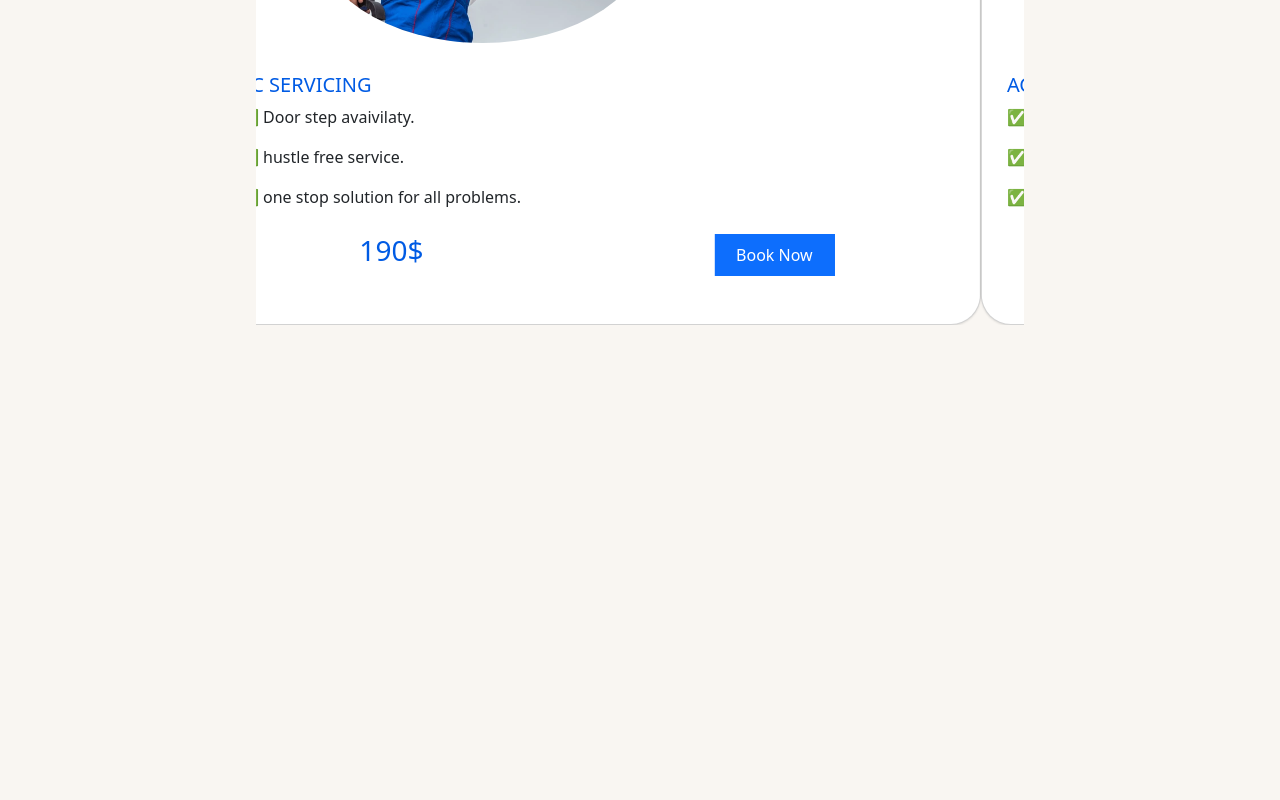
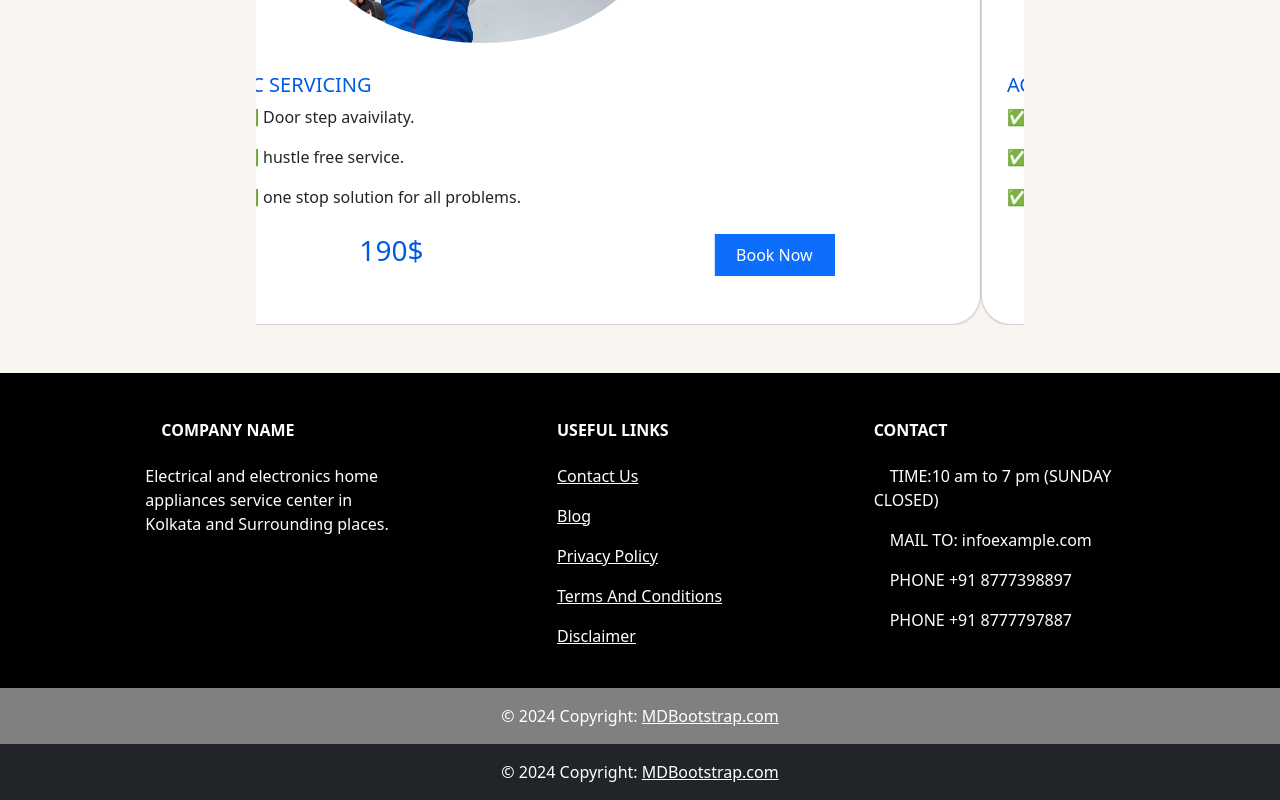
Before and after one commit to Udipta18/project_refrigerator, an Angular app in the folder production-client/: page / in a window 1280 px wide. Shown: the part 1456-2256 px from the top of the page. Before the commit the page ends 1781 px from the top, so only its background shows below. Built offline with nearby package versions, Linux system fonts and the light colour scheme.

Commit message:
Footer Uploaded

```diff
--- a/production-client/angular.json
+++ b/production-client/angular.json
@@ -112,5 +112,9 @@
         }
       }
     }
+  },
+
+  "cli": {
+    "analytics": false
   }
 }
--- a/production-client/package.json
+++ b/production-client/package.json
@@ -12,6 +12,7 @@
   "private": true,
   "dependencies": {
     "@angular/animations": "^17.3.0",
+    "@angular/cdk": "^17.3.0",
     "@angular/common": "^17.3.0",
     "@angular/compiler": "^17.3.0",
     "@angular/core": "^17.3.0",
@@ -23,10 +24,12 @@
     "@angular/ssr": "^17.3.0",
     "@fortawesome/angular-fontawesome": "^0.14.1",
     "@fortawesome/fontawesome-svg-core": "^6.5.1",
+    "@fortawesome/free-brands-svg-icons": "^6.5.1",
     "@fortawesome/free-solid-svg-icons": "^6.5.1",
     "bootstrap": "^5.3.3",
     "express": "^4.18.2",
     "jquery": "^3.7.1",
+    "ngx-sharebuttons": "^13.0.0",
     "popper.js": "^1.16.1",
     "rxjs": "~7.8.0",
     "swiper": "^11.0.7",
--- a/production-client/src/app/app.component.html
+++ b/production-client/src/app/app.component.html
@@ -1,3 +1,4 @@
 <app-card-body ></app-card-body>
 <app-review></app-review>
 <app-fixed-side-nav></app-fixed-side-nav>
+<app-footer></app-footer>
--- a/production-client/src/app/app.component.ts
+++ b/production-client/src/app/app.component.ts
@@ -3,11 +3,14 @@ import { RouterOutlet } from '@angular/router';
 import { CardBodyComponent } from './card-body/card-body.component';
 import { ReviewComponent } from './review/review.component';
 import { FixedSideNavComponent } from './fixed-side-nav/fixed-side-nav.component';
+import { FooterComponent } from './footer/footer.component';
+
+
 
 @Component({
   selector: 'app-root',
   standalone: true,
-  imports: [RouterOutlet,CardBodyComponent,ReviewComponent,FixedSideNavComponent],
+  imports: [RouterOutlet,CardBodyComponent,ReviewComponent,FixedSideNavComponent,FooterComponent],
   templateUrl: './app.component.html',
   styleUrl: './app.component.scss',
   schemas:[CUSTOM_ELEMENTS_SCHEMA]
--- /dev/null
+++ b/production-client/src/app/footer/footer.component.html
@@ -0,0 +1,87 @@
+<!-- Footer -->
+<footer class="bg-dark text-center text-white">
+  <!-- Section: Social media -->
+
+  <!-- Section: Social media -->
+
+  <!-- Section: Links  -->
+  <section class="" style="background-color: black;">
+    <div class="container text-center text-md-start mt-5">
+      <!-- Grid row -->
+      <div class="row mt-3">
+        <!-- Grid column -->
+        <div class="col-md-3 col-lg-4 col-xl-3 mx-auto mb-4 mt-5">
+          <!-- Content -->
+          <h6 class="text-uppercase fw-bold mb-4">
+            <i class="fas fa-gem me-3"></i>Company name
+          </h6>
+          <p>
+            Electrical and electronics home appliances service  center in Kolkata and Surrounding places.
+          </p>
+        </div>
+
+        <div class="col-md-3 col-lg-2 col-xl-2 mx-auto mb-4 mt-5">
+          <!-- Links -->
+          <h6 class="text-uppercase fw-bold mb-4">
+            Useful links
+          </h6>
+          <p>
+            <a href="#!" class="text-reset">Contact Us</a>
+          </p>
+          <p>
+            <a href="#!" class="text-reset"> Blog </a>
+          </p>
+          <p>
+            <a href="#!" class="text-reset">Privacy Policy</a>
+          </p>
+          <p>
+            <a href="#!" class="text-reset">Terms And Conditions</a>
+          </p>
+          <p>
+            <a href="#!" class="text-reset">Disclaimer</a>
+          </p>
+        </div>
+        <!-- Grid column -->
+
+        <!-- Grid column -->
+        <div class="col-md-4 col-lg-3 col-xl-3 mx-auto mb-md-0 mb-4 mt-5">
+          <!-- Links -->
+          <h6 class="text-uppercase fw-bold mb-4">
+            Contact
+          </h6>
+
+          <p><i class="fas fa-home me-3"></i>TIME:10 am to 7 pm (SUNDAY CLOSED)</p>
+            <p>
+              <i class="fas fa-envelope me-3"></i>
+               MAIL TO: infoexample.com
+            </p>
+            <p><i class="fas fa-phone me-3"></i> PHONE +91 8777398897</p>
+            <p><i class="fas fa-print me-3"></i> PHONE +91 8777797887</p>
+        </div>
+        <!-- Grid column -->
+      </div>
+      <!-- Grid row -->
+    </div>
+
+  </section>
+
+
+  <div class="text-center p-3" style="background-color: gray;">
+    © 2024 Copyright:
+    <a class="text-white" href="https://mdbootstrap.com/">MDBootstrap.com</a>
+  </div>
+  <section>
+    <div class="text-center p-3" style="background-color: rgba19(0, 184, 184, 0.537);">
+      © 2024 Copyright:
+      <a class="text-white" href="https://mdbootstrap.com/">MDBootstrap.com</a>
+    </div>
+  </section>
+  <!-- Section: Links  -->
+
+  <!-- Copyright -->
+
+  <!-- Copyright -->
+</footer>
+
+
+<!-- Footer -->
```
Also changed, not shown: production-client/src/app/footer/footer.component.ts (added, +12 -0 lines), production-client/src/app/footer/footer.component.scss (added), 2 other files (tests, documents, lock files or other folders).
